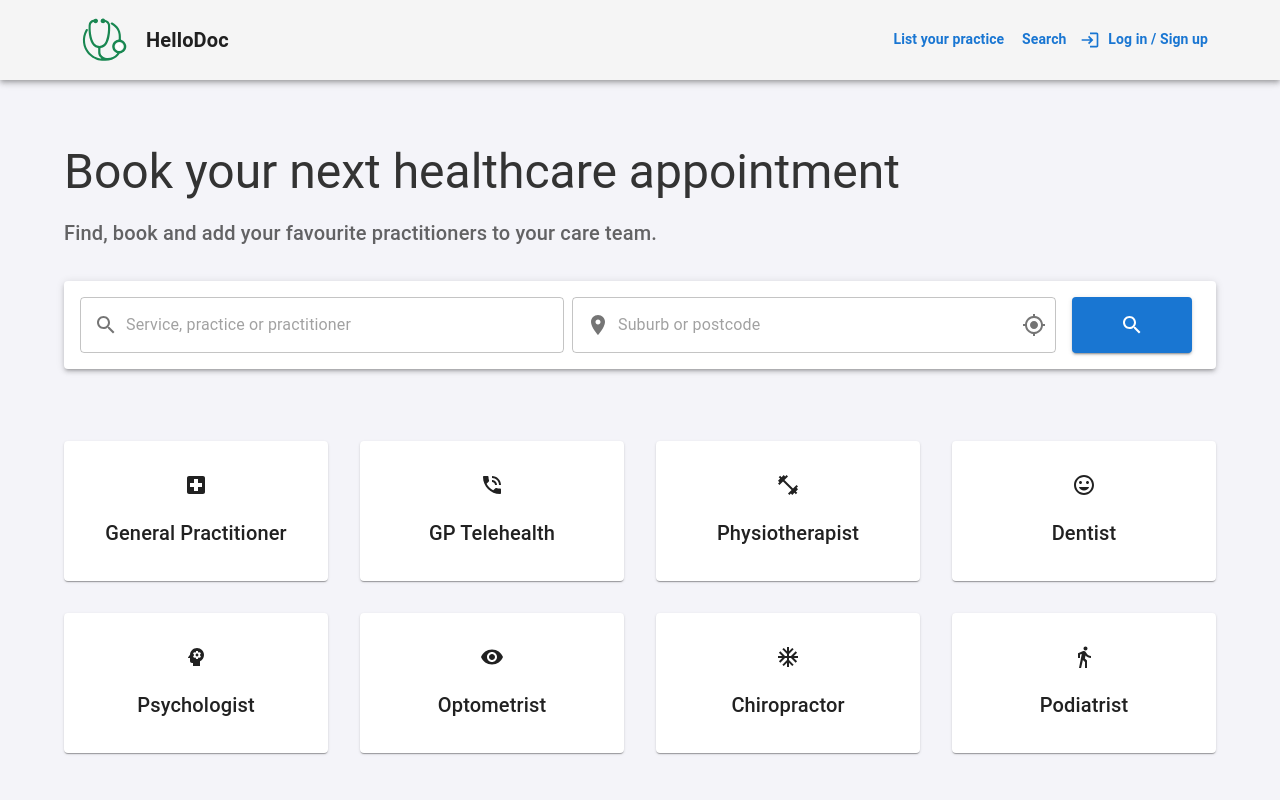
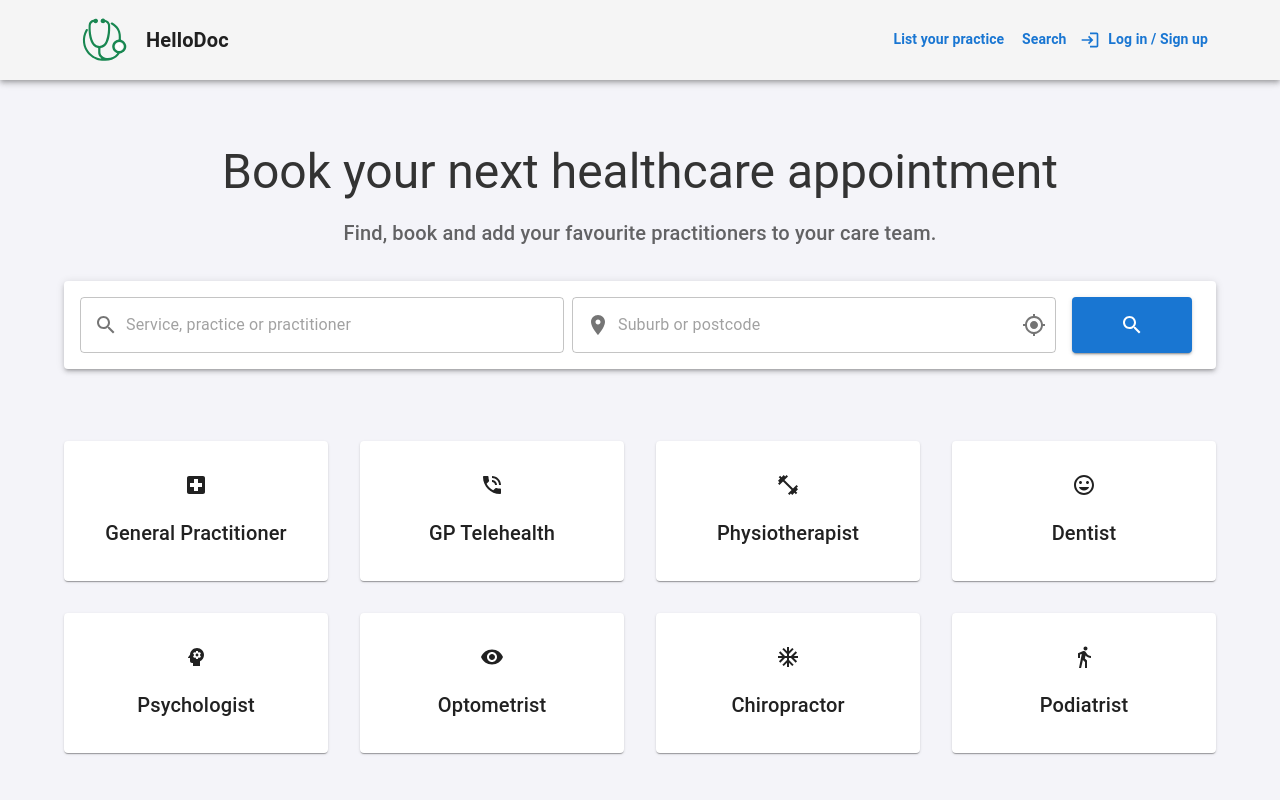
Before and after one commit to GittRabin/gp-booking, a Next.js app: page / in a window 1280 px wide. Shown: the top 800 px of the page. Built offline with nearby package versions, Linux system fonts and the light colour scheme.

Commit message:
Aligned the hero text in the center

```diff
--- a/components/Hero.tsx
+++ b/components/Hero.tsx
@@ -192,7 +192,7 @@ const Hero = () => {
           variant='h3'
           component='h1'
           gutterBottom
-          textAlign={{ xs: 'center', md: 'left' }}
+          textAlign={{ xs: 'center', md: 'center' }}
         >
           Book your next healthcare appointment
         </Typography>
@@ -200,7 +200,7 @@ const Hero = () => {
           variant='h6'
           color='textSecondary'
           paragraph
-          textAlign={{ xs: 'center', md: 'left' }}
+          textAlign={{ xs: 'center', md: 'center' }}
         >
           Find, book and add your favourite practitioners to your care team.
         </Typography>
```
